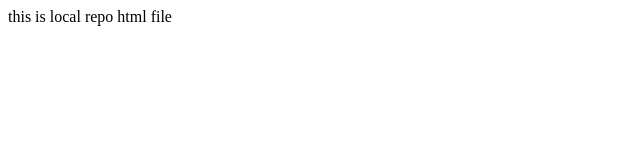
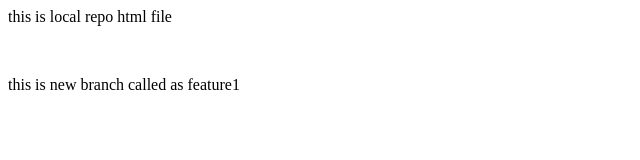
Before and after one commit to shaheeddafedar/localrepo, a plain HTML site: page index.html in a window 1280 px wide. Shown: the whole page, without its empty margins (0-640 px from the left). Drawn offline with Linux system fonts and the light colour scheme.

Commit message:
adding new in feature1

```diff
--- a/index.html
+++ b/index.html
@@ -1 +1,3 @@
 <p> this is local repo html file</p>
+<br>
+<p> this is new branch called as feature1</p>
```
